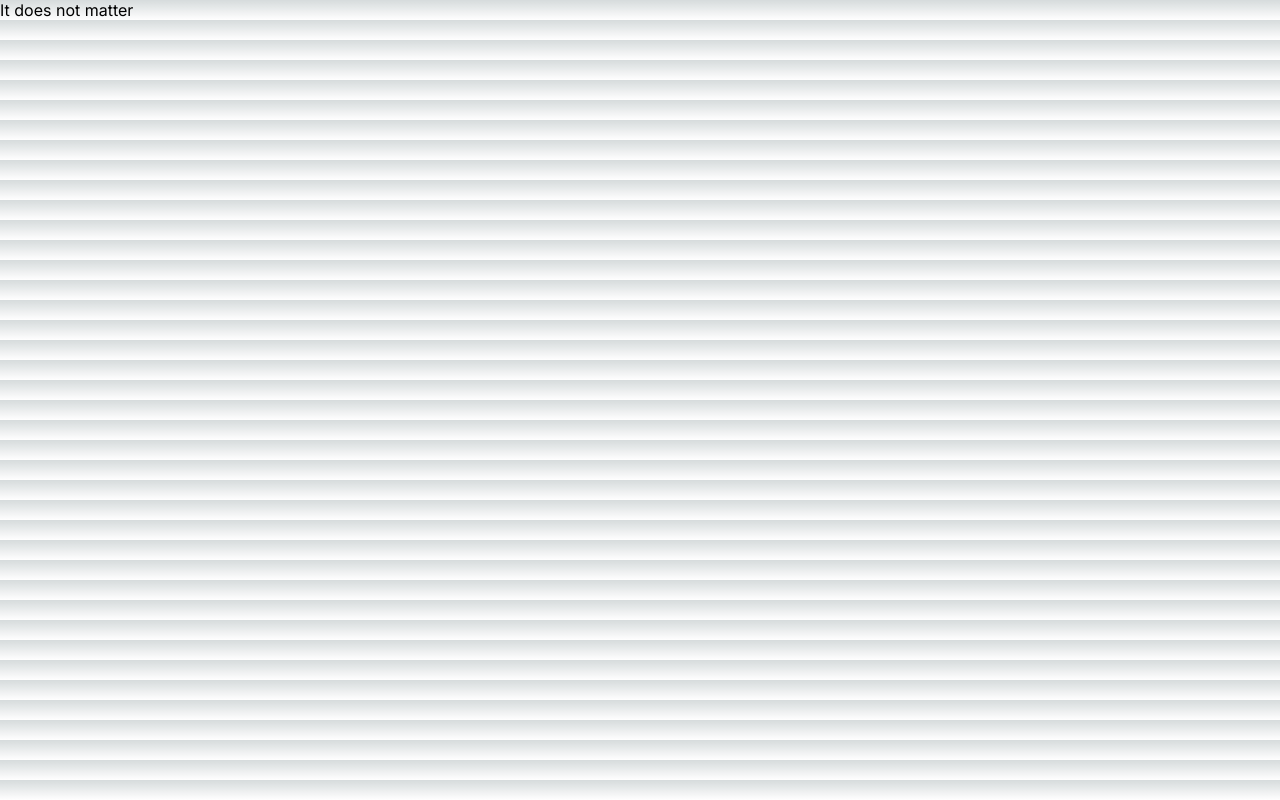
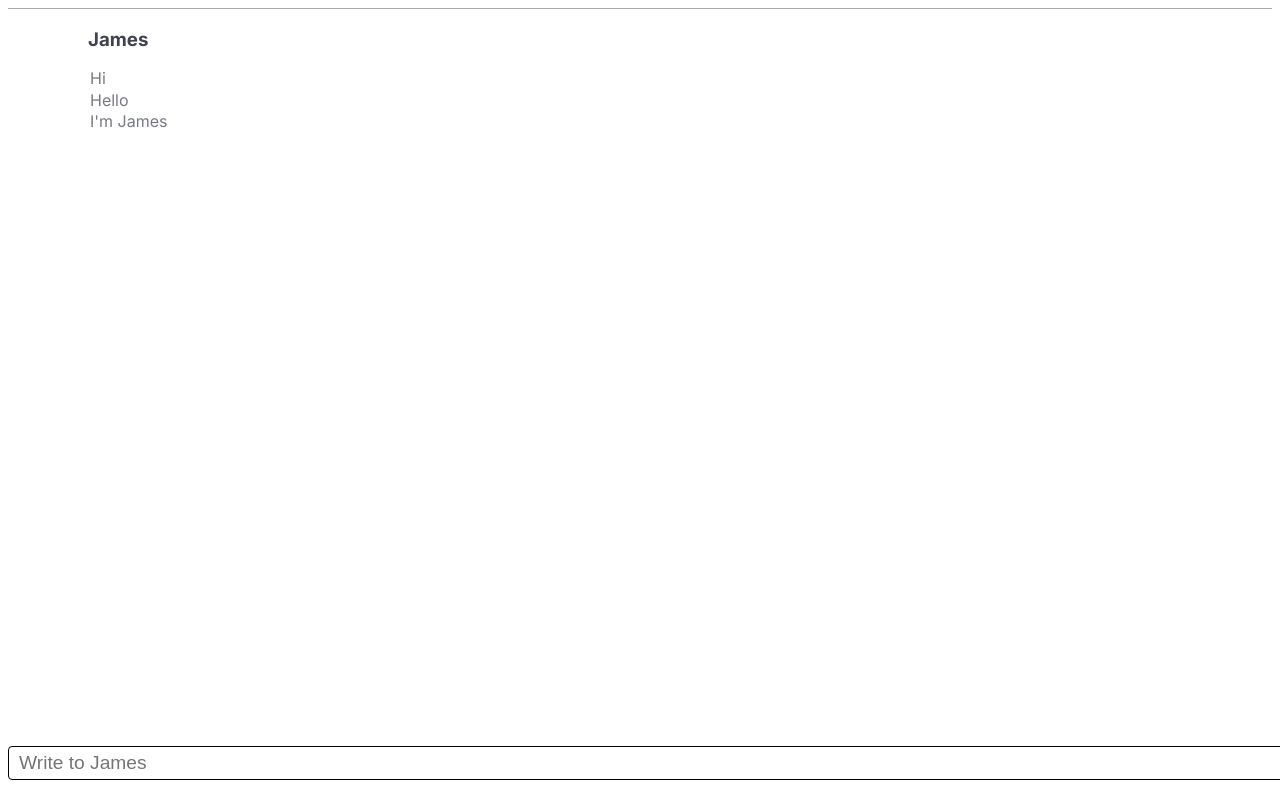
Before and after one commit to sharma-bhawna/matterleast, a Next.js app: page /matterleast in a window 1280 px wide. Built offline with nearby package versions, Linux system fonts and the light colour scheme.

Commit message:
Adds message, message group and chat box components

```diff
--- a/src/app/layout.tsx
+++ b/src/app/layout.tsx
@@ -1,13 +1,6 @@
-import "./globals.css";
-import type { Metadata } from "next";
 import { Inter } from "next/font/google";
 
 const inter = Inter({ subsets: ["latin"] });
-
-export const metadata: Metadata = {
-  title: "Create Next App",
-  description: "Generated by create next app",
-};
 
 export default function RootLayout({
   children,
--- /dev/null
+++ b/src/app/matterleast/ChatBox.css
@@ -0,0 +1,10 @@
+.chatBox {
+  width: 98%;
+  height: 2rem;
+  padding: 0 10px;
+  position: absolute;
+  bottom: 20px;
+  border-radius: 4px;
+  border: 1px solid;
+  font-size: 1.2rem;
+}
--- /dev/null
+++ b/src/app/matterleast/ChatBox.tsx
@@ -0,0 +1,12 @@
+import "./ChatBox.css";
+
+interface ChatBoxProps {
+  username: string;
+}
+const ChatBox = (props: ChatBoxProps) => {
+  const placeholder = `Write to ${props.username}`;
+
+  return <input type="text" placeholder={placeholder} className="chatBox" />;
+};
+
+export default ChatBox;
--- /dev/null
+++ b/src/app/matterleast/Message.css
@@ -0,0 +1,15 @@
+.message {
+  margin: 2px;
+  font-size: 16px;
+  line-height: 1.2;
+  color: rgb(120, 122, 131);
+}
+
+.message-group {
+  border-top: 1px solid darkgrey;
+  padding-left: 80px;
+}
+
+.sender-name {
+  color: rgb(64, 67, 79);
+}
--- /dev/null
+++ b/src/app/matterleast/Message.tsx
@@ -0,0 +1,10 @@
+export type MessageText = string;
+interface MessageProps {
+  message: MessageText;
+}
+
+const Message = ({ message }: MessageProps) => {
+  return <p className="message">{message}</p>;
+};
+
+export default Message;
--- /dev/null
+++ b/src/app/matterleast/MessageGroup.tsx
@@ -0,0 +1,24 @@
+import "./Message.css";
+import Message, { MessageText } from "@/app/matterleast/Message";
+
+interface MessageGroupProps {
+  sender: string;
+  messages: Array<MessageText>;
+}
+
+const Sender = ({ name }: { name: string }) => (
+  <h3 className="sender-name">{name}</h3>
+);
+
+const MessageGroup = ({ sender, messages }: MessageGroupProps) => {
+  return (
+    <section className="message-group">
+      <Sender name={sender} />
+      {messages.map((message) => (
+        <Message message={message} />
+      ))}
+    </section>
+  );
+};
+
+export default MessageGroup;
--- a/src/app/matterleast/page.tsx
+++ b/src/app/matterleast/page.tsx
@@ -1,3 +1,13 @@
+import ChatBox from "@/app/matterleast/ChatBox";
+import MessageGroup from "@/app/matterleast/MessageGroup";
+
+const messages = ["Hi", "Hello", "I'm James"];
+
 export default function Matterleast() {
-  return <p>It does not matter</p>;
+  return (
+    <>
+      <MessageGroup sender="James" messages={messages} />
+      <ChatBox username="James" />
+    </>
+  );
 }
```
